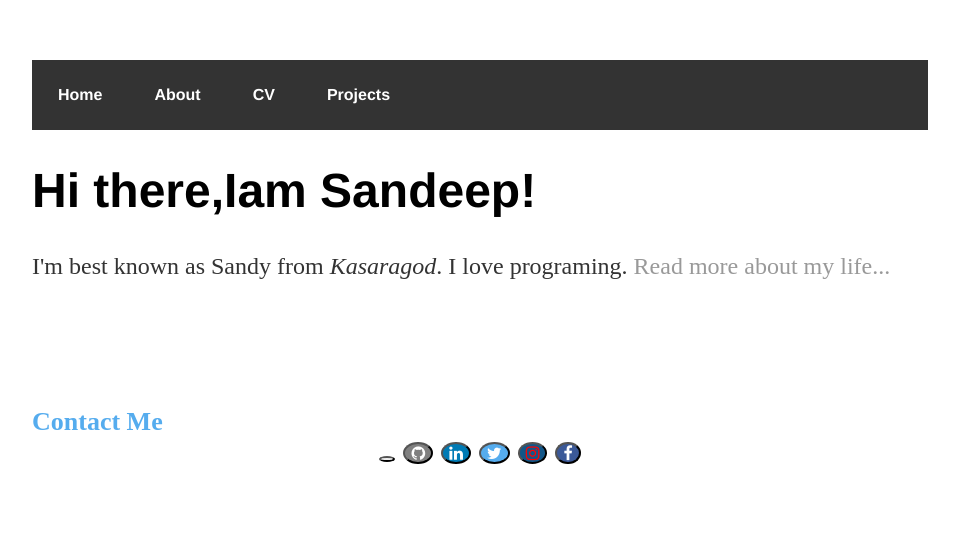
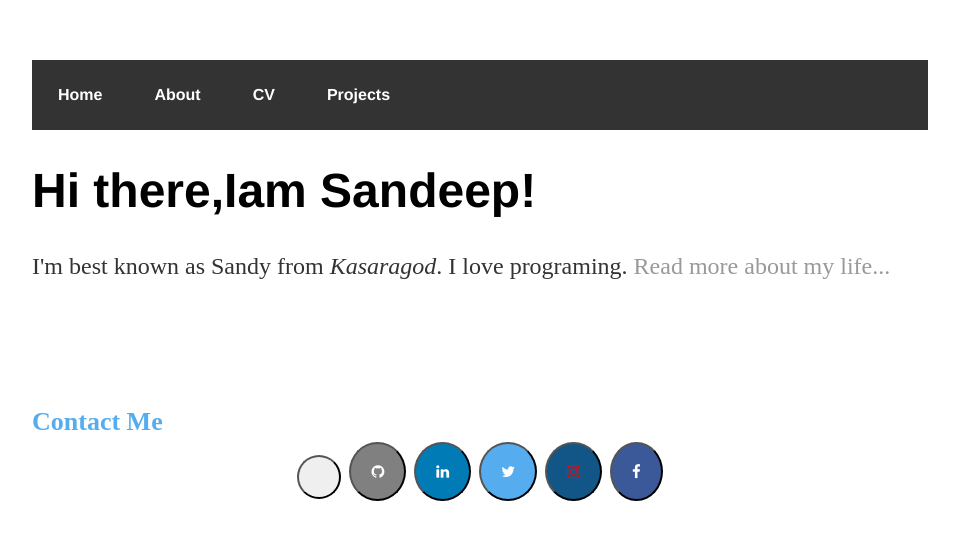
Before and after one commit to sandeepnayaks/sandeepnayaks.github.io, a Jekyll site: the page built from index.html, in a window 1280 px wide. Shown: the top 540 px of the page, without its empty margins (160-1119 px from the left). Built offline with Jekyll 4.4.1, drawn with Linux system fonts in a browser that asks for light colours.

Commit message:
Update main.css

```diff
--- a/css/main.css
+++ b/css/main.css
@@ -34,8 +34,8 @@ nav ul li a {
   text-decoration: none;
 }
 .fa {
-  //padding: 20px;
-  //font-size: 20px;
+  padding: 20px;
+  font-size: 15px;
   text-align: center;
   text-decoration: none;
   margin: 5px 2px;
```
